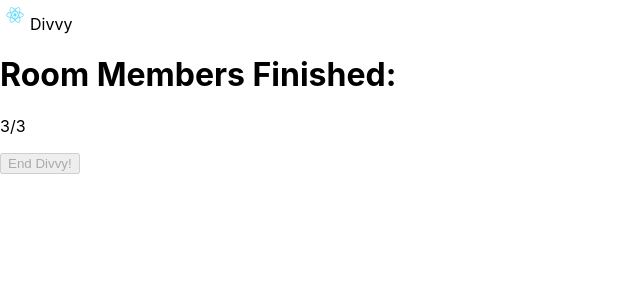
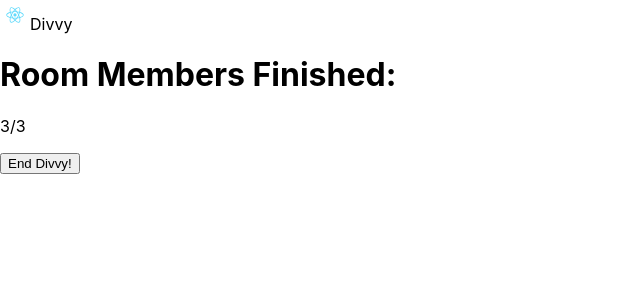
Before and after one commit to Zenmai0822/hci-divvy, a React (Create React App) app in the folder divvy-react/: page /ending in a window 1280 px wide. Shown: the top 300 px of the page, without its empty margins (0-640 px from the left). Built offline with nearby package versions, Linux system fonts and the light colour scheme.

Commit message:
Simplifying overcomplicated disabled setting

```diff
--- a/divvy-react/src/screens/ending.js
+++ b/divvy-react/src/screens/ending.js
@@ -46,7 +46,7 @@
           <div>
             <p>{this.state.num}/{this.state.denom}</p>
           </div>
-        <Link to='/bill'><Button disabled={(this.state.num == this.state.denom ? true: false)} variant="success">End Divvy!</Button></Link>
+        <Link to='/bill'><Button disabled={this.state.num != this.state.denom} variant="success">End Divvy!</Button></Link>
       </div>
     );
   }
```
